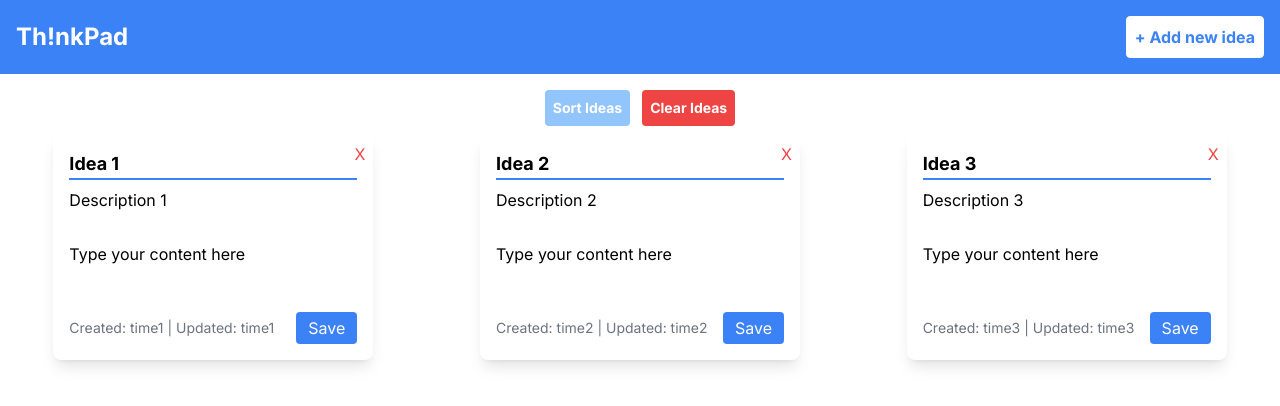
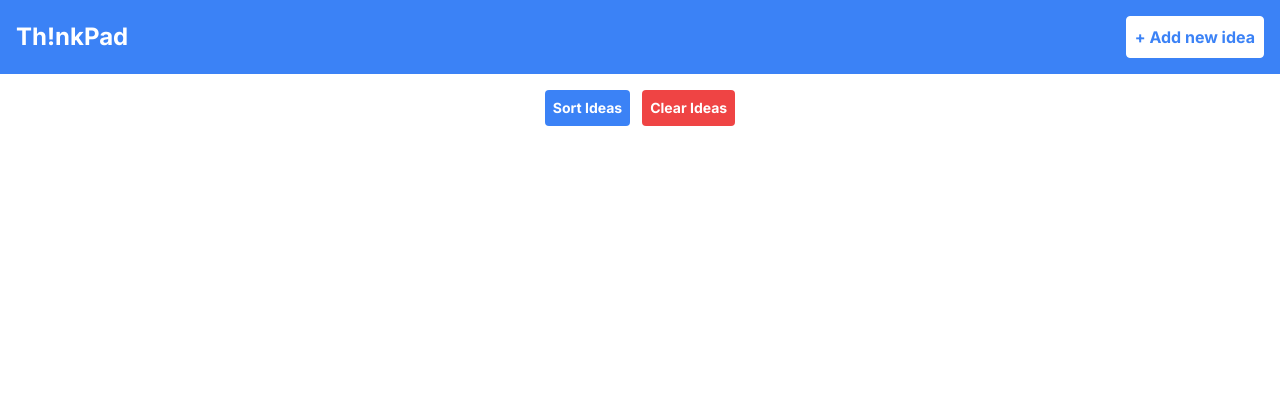
Before and after one commit to mutaremalcolm/technical-take-home_assesment, a Next.js app: page / in a window 1280 px wide. Shown: the top 406 px of the page. Built offline with nearby package versions, Linux system fonts and the light colour scheme.

Commit message:
Partial Completion of Deployment 🚀

```diff
--- a/app/layout.tsx
+++ b/app/layout.tsx
@@ -5,15 +5,15 @@ import "./globals.css";
 const inter = Inter({ subsets: ["latin"] });
 
 export const metadata: Metadata = {
-  title: "Create Next App",
-  description: "Generated by create next app",
+  title: "Create Next App", //🎯 update
+  description: "Generated by create next app", //🎯 update
 };
 
 export default function RootLayout({
   children,
-}: Readonly<{
+}: {
   children: React.ReactNode;
-}>) {
+}) {
   return (
     <html lang="en">
       <body className={inter.className}>{children}</body>
--- a/app/page.tsx
+++ b/app/page.tsx
@@ -1,97 +1,101 @@
-"use client"
+'use client';
 
-import IdeaCard from '@/components/IdeaCard';
 import React, { useState, useEffect, useRef } from 'react';
 import Navigation from '@/components/Navbar';
+import IdeaCard from '@/components/IdeaCard';
+import { Idea } from '@/lib/types';
 
-interface Idea {
-  title: string;
-  description: string;
-  createdTime: string;
-  updatedTime: string;
-  content: string;
-}
 
 export default function Home() {
-  const defaultIdeas = [
-    { title: 'Idea 1', description: 'Description 1', createdTime: 'time1', updatedTime: 'time1', content:'Type your content here' },
-    { title: 'Idea 2', description: 'Description 2', createdTime: 'time2', updatedTime: 'time2', content:'Type your content here' },
-    { title: 'Idea 3', description: 'Description 3', createdTime: 'time3', updatedTime: 'time3', content:'Type your content here' },
-  ];
+  //refactor ✔
+  const [ideas, setIdeas] = useState<Idea[]>([]);
+
+//     () => {
+//     // Load ideas from local storage or use default values
+//     const storedIdeas = localStorage.getItem('ideas');
+//     return storedIdeas ? JSON.parse(storedIdeas) : defaultIdeas;
+// });
 
 
-  const [ideas, setIdeas] = useState(()=> {
-    // Load ideas from local storage or use default values
-    const storedIdeas = localStorage.getItem('ideas');
-    return storedIdeas ? JSON.parse(storedIdeas) : defaultIdeas;
-});
+// reading-local storage
+useEffect(() => {
+  const savedIdeas = localStorage.getItem('ideas');
+  if (savedIdeas) {
+    setIdeas(JSON.parse(savedIdeas))
+    console.log('fetching data from localStorage', JSON.parse(savedIdeas))
+  }
+}, [setIdeas])
 
-  const handleDelete = (index: number) => {
-    const newIdeas = [...ideas];
-    newIdeas.splice(index, 1);
-    setIdeas(newIdeas);
+// setting-local storage
+useEffect(() => {
+  if (ideas.length > 0) {
+    localStorage.setItem('ideas', JSON.stringify(ideas));
+    console.log("setting local storage," , JSON.stringify(ideas))
+  }
+}, [ideas]);
+
+
+//🎯 remove all this - another way to do this (form onFocus)
+// const titleInputRef = useRef<HTMLInputElement>(null);
+
+// useEffect(() => {
+//   // Focus on the title input when a new card is created
+//   if (titleInputRef.current) {
+//     titleInputRef.current.focus();
+//   }
+// }, [ideas]); // Trigger the effect when ideas change
+
+// setTimeout(() => {
+//   if (titleInputRef.current) {
+//     titleInputRef.current.focus();
+//   }
+// }, 0);
+
+
+const handleAddNewCard = () => {
+  // Create a new card
+  const newCard : Idea = {
+    title: '',
+    description: '',
+    createdTime: 'new time',
+    updatedTime: 'new time',
+    content: ''
   };
 
-  const handleAddNewCard = () => {
-    // Create a new card
-    const newCard = {
-      title: 'New Idea',
-      description: 'New Description',
-      createdTime: 'new time',
-      updatedTime: 'new time',
-      content: "Type your ideas here"
-    };
+  // Add the new card to the existing ideas
+  console.log('🎯this is my ideas', ideas)
+  console.log('🎯this is my newCard', newCard)
+  setIdeas([...ideas, newCard]);
 
-    // Add the new card to the existing ideas
-    setIdeas([...ideas, newCard]);
-  };
+  console.log("Created a new card in local state")
+};
 
-  setTimeout(() => {
-    if (titleInputRef.current) {
-      titleInputRef.current.focus();
-    }
-  }, 0);
+const handleSave = (updatedIdea: Idea, index: number) => {
+  const newIdeas = [...ideas];
+  newIdeas[index] = updatedIdea;
+  setIdeas(newIdeas);
+};
 
+const handleDelete = (index: number) => {
+  const newIdeas = [...ideas];
+  newIdeas.splice(index, 1);
+  setIdeas(newIdeas);
+};
 
-  const handleSave = (updatedIdea: Idea, index: number) => {
-    const newIdeas = [...ideas];
-    newIdeas[index] = updatedIdea;
-    setIdeas(newIdeas);
-  };
+const handleSortByCreatedTime = () => {
+  const sortedIdeas = [...ideas].sort((a, b) => new Date(a.createdTime).getTime() - new Date(b.createdTime).getTime());
+  setIdeas(sortedIdeas);
+};
 
-  const handleSortByCreatedTime = () => {
-    const sortedIdeas = [...ideas].sort((a, b) => new Date(a.createdTime).getTime() - new Date(b.createdTime).getTime());
-    setIdeas(sortedIdeas);
-  };
-
-  const handleClearIdeas = () => {
-    // Clear all ideas
-    setIdeas([]);
-  };
-
-  useEffect(() => {
-    // Save ideas to local storage whenever it changes
-    localStorage.setItem('ideas', JSON.stringify(ideas));
-  }, [ideas]);
-
-  const titleInputRef = useRef<HTMLInputElement>(null);
-
-  useEffect(() => {
-    // Focus on the title input when a new card is created
-    if (titleInputRef.current) {
-      titleInputRef.current.focus();
-    }
-  }, [ideas]); // Trigger the effect when ideas change
-
-
+const handleClearIdeas = () => setIdeas([]);
 
   return (
     <>
       <Navigation onAddNewCard={handleAddNewCard} />
-      <div className="flex flex-col items-center">
+      <header className="flex flex-col items-center">
         <div className="flex">
           <button onClick={handleSortByCreatedTime}
-          className="bg-blue-300 text-white p-2 mb-2 rounded text-sm mt-4 font-bold
+          className="bg-blue-500 text-white p-2 mb-2 rounded text-sm mt-4 font-bold
          hover:bg-gray-400 focus:outline-none focus:shadow-outline justify-center">
           Sort Ideas
         </button>
@@ -102,14 +106,14 @@ export default function Home() {
           Clear Ideas
         </button>
         </div>
-        </div>
-      <div className="flex flex-wrap justify-around">
+      </header>
+      <main className="flex flex-wrap justify-around">
         {ideas.map((idea: Idea, index: number) => (
           <IdeaCard key={index} idea={idea} onDelete={() => handleDelete(index)} onSave={(updatedIdea: Idea) => handleSave(updatedIdea, index)} />
         ))}
-      </div>
+      </main>
       {/* hidden input for focusing */}
-      <input type="text" style={{ opacity: 0, position: 'absolute', zIndex: -1 }} ref={titleInputRef} />
+      <input type="text" style={{ opacity: 0, position: 'absolute', zIndex: -1 }} />
     </>
   );
 }
--- a/components/Navbar.tsx
+++ b/components/Navbar.tsx
@@ -1,5 +1,3 @@
-import React from 'react';
-
 interface NavbarProps {
   onAddNewCard: () => void;
 }
--- /dev/null
+++ b/lib/types.ts
@@ -0,0 +1,8 @@
+export interface Idea {
+    //uuid: number; //add uuid solution
+    title: string;
+    description: string;
+    createdTime: string;  //date change type
+    updatedTime: string;  //date change type
+    content: string;
+  }
```
Also changed, not shown: components/IdeaCard.tsx (+6 -8 lines), 2 other files (tests, documents, lock files or other folders).
